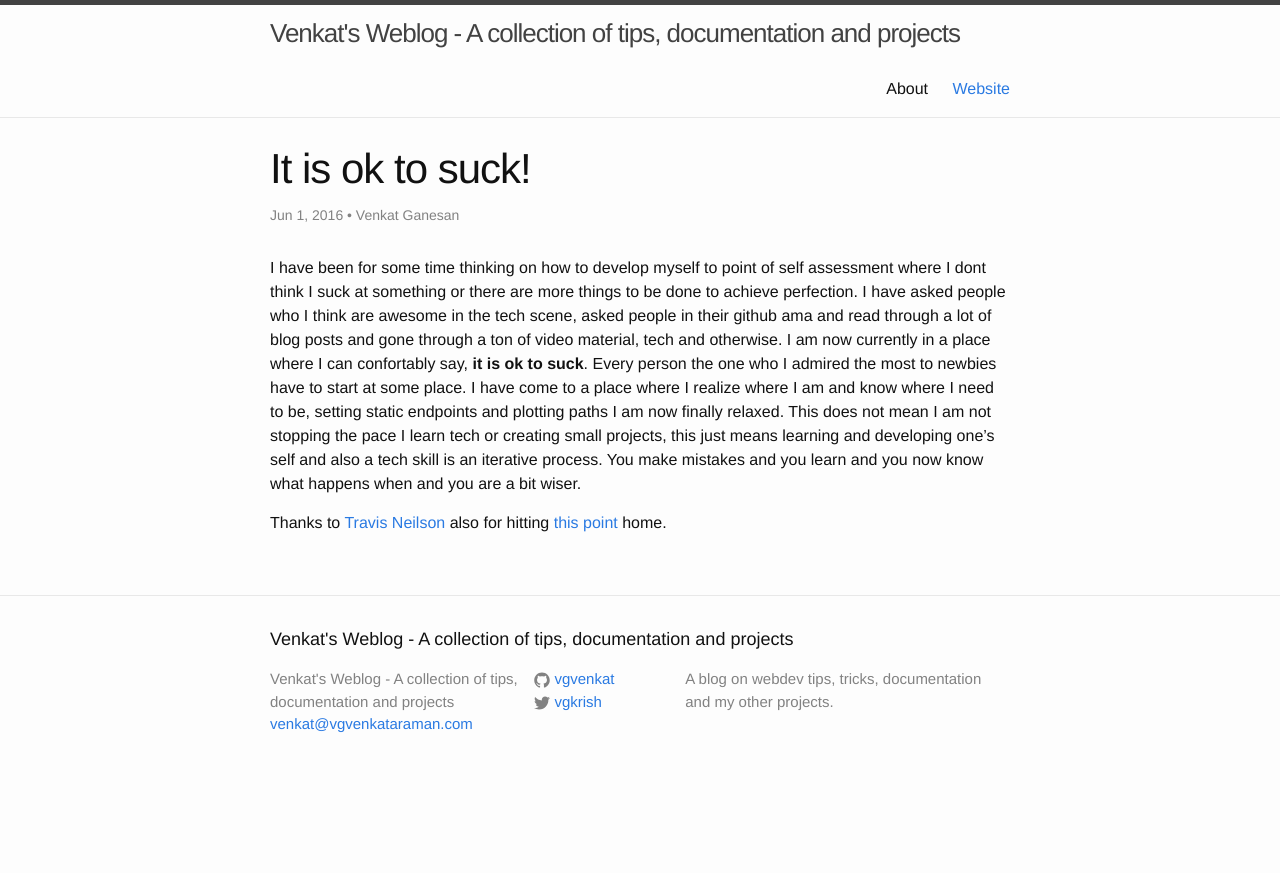
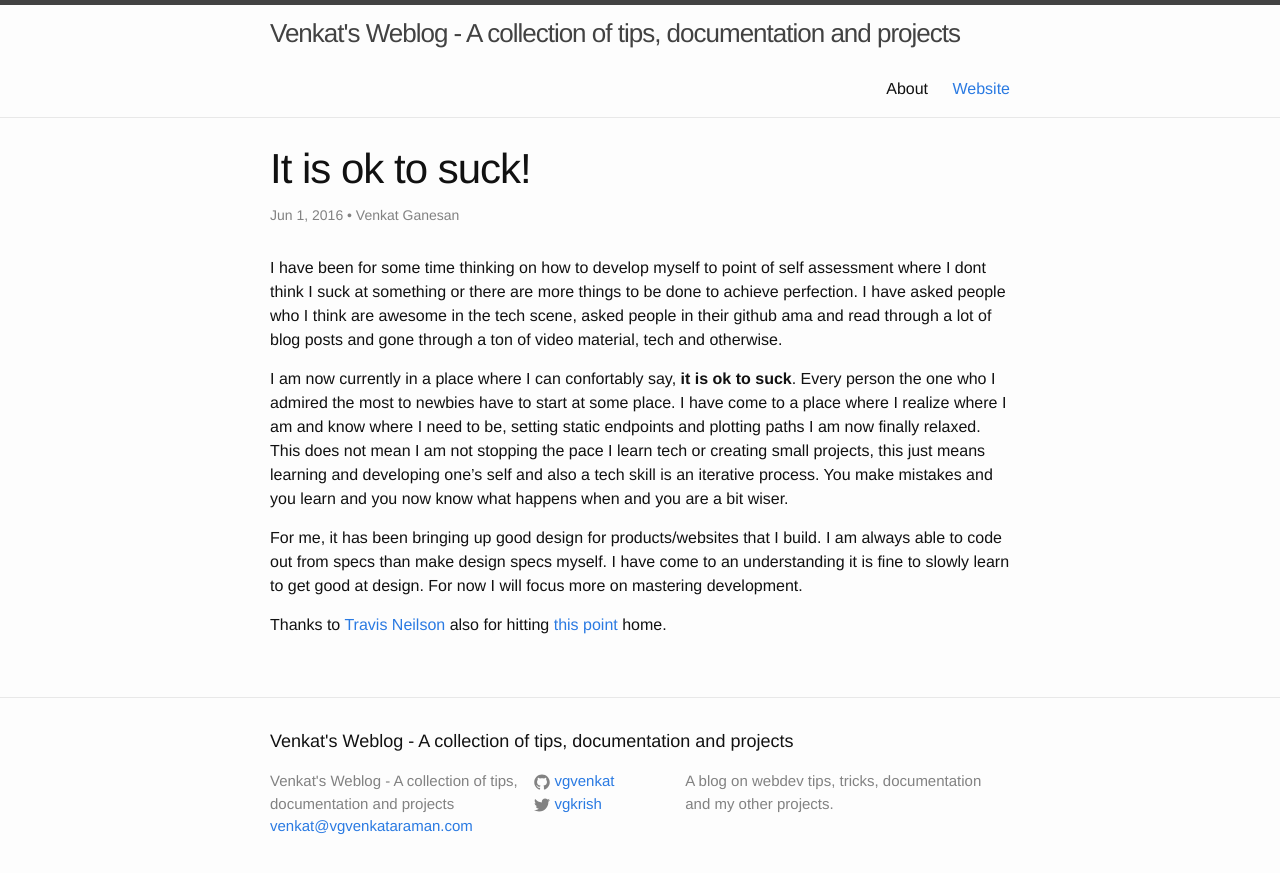
Before and after one commit to vgvenkat/website, a Jekyll site: the page built from _posts/2016-05-31-It-is-ok-to-suck!.md, in a window 1280 px wide. Shown: the top 873 px of the page. Built offline with Jekyll 4.4.1, drawn with Linux system fonts in a browser that asks for light colours; comment, search, counter and statistics services are not loaded.

Commit message:
Adding what I need to get better at.

```diff
--- a/_posts/2016-05-31-It-is-ok-to-suck!.md
+++ b/_posts/2016-05-31-It-is-ok-to-suck!.md
@@ -6,7 +6,10 @@ categories: devleopment thinking design
 ---
 
 I have been for some time thinking on how to develop myself to point of self assessment where I dont think I suck at something or there are more things to be done to achieve perfection. I have asked people who I think are awesome in the tech scene, asked people in their github ama and read through a lot of blog posts and gone through a ton of video material, tech and otherwise.
+
 I am now currently in a place where I can confortably say, **it is ok to suck**. Every person the one who I admired the most to newbies have to start at some place. I have come to a place where I realize where I am and know where I need to be, setting static endpoints and plotting paths I am now finally relaxed.
 This does not mean I am not stopping the pace I learn tech or creating small projects, this just means learning and developing one's self and also a tech skill is an iterative process. You make mistakes and you learn and you now know what happens when and you are a bit wiser.
 
+For me, it has been bringing up good design for products/websites that I build. I am always able to code out from specs than make design specs myself. I have come to an understanding it is fine to slowly learn to get good at design. For now I will focus more on mastering development.
+
 Thanks to [Travis Neilson](http://twitter.com/travisneilson) also for hitting [this point](https://www.youtube.com/watch?v=IalgBQQKROU) home.
```
